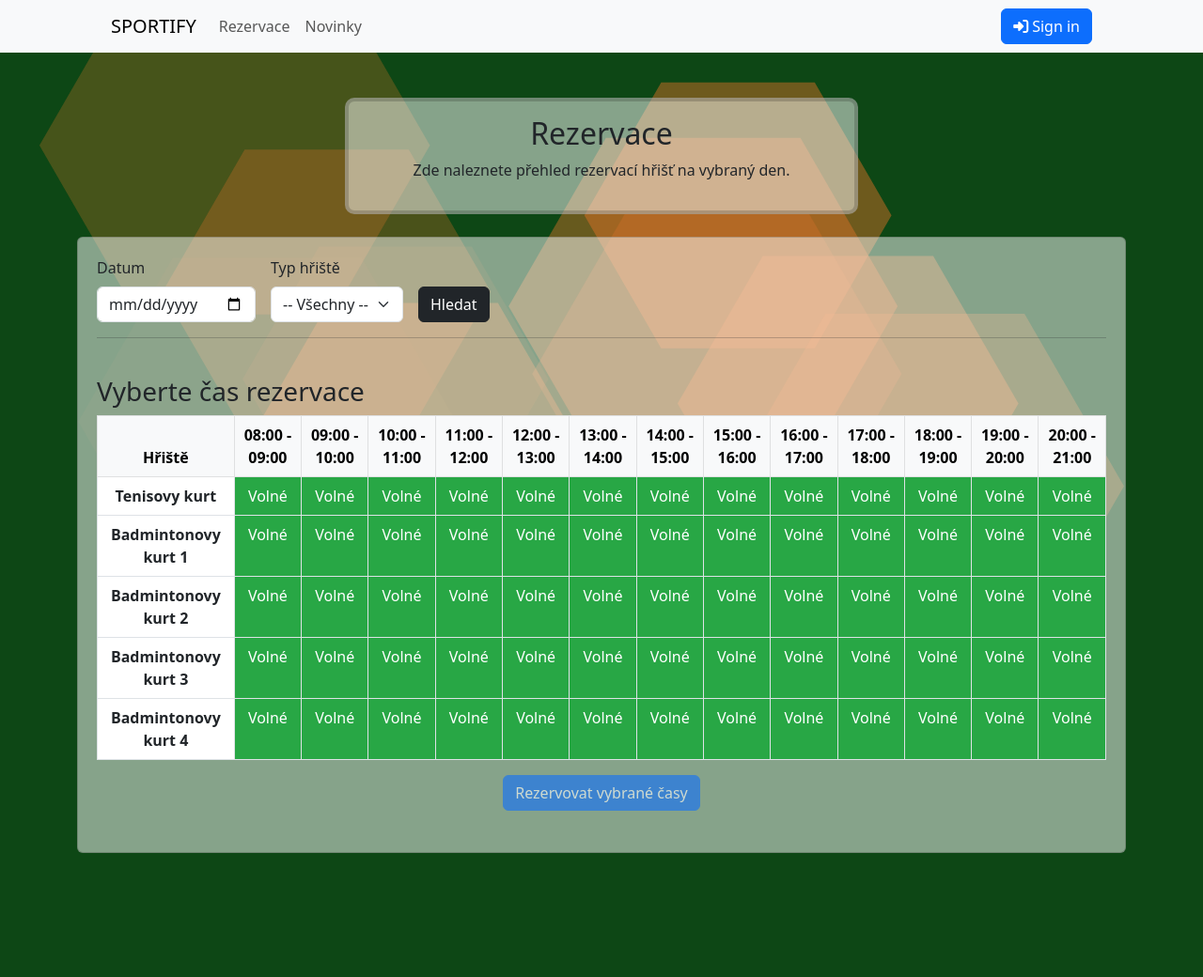
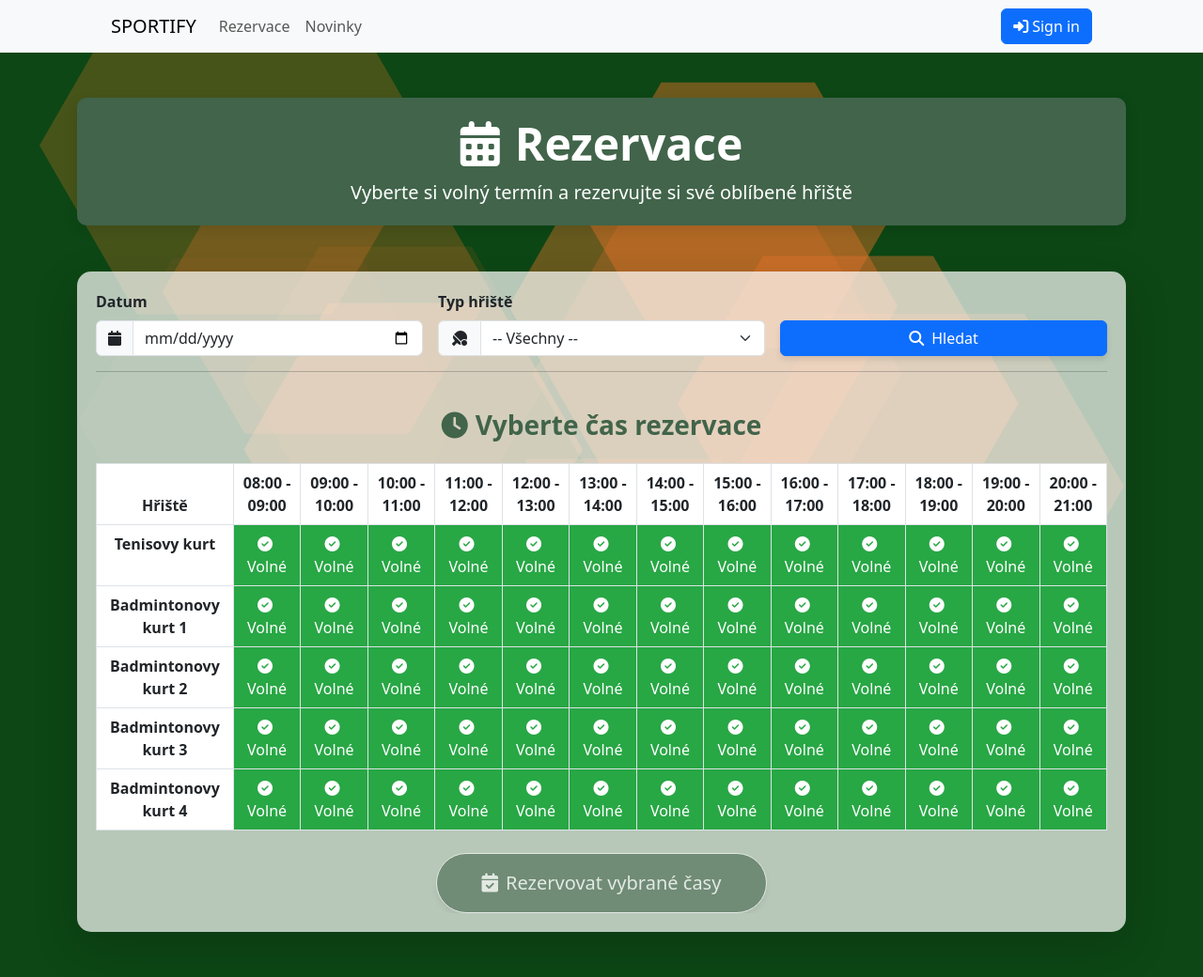
Before and after one commit to TheTorius/VPSI, a Django app: page /hriste/ in a window 1280 px wide. Shown: the whole page at 94% size. Before the commit the page ends 908 px from the top, so only its background shows below. Run offline with Django 5.2, Linux system fonts and the light colour scheme; data comes from the database, SQL or seed files in the repository.

Commit message:
Enhance styling and layout for reservation and news pages; add hover effects and improved header designs for better user experience.

```diff
--- a/Projekt/templates/rezervace/hriste.html
+++ b/Projekt/templates/rezervace/hriste.html
@@ -34,33 +34,54 @@
     opacity: 0.6;
     cursor: not-allowed;
   }
+
+  .card {
+    transition: all 0.3s ease;
+  }
+
+  .card:hover {
+    transform: translateY(-5px);
+    box-shadow: 0 15px 30px rgba(0, 0, 0, 0.1);
+  }
+
+  .section-header {
+    background-color: #41644A;
+    color: white;
+    border-radius: 10px;
+    padding: 20px;
+    box-shadow: 0 5px 15px rgba(0, 0, 0, 0.1);
+    margin-bottom: 25px;
+    text-align: center;
+  }
 </style>
 
 <div class="container my-5">
-    <!-- Hlavička stránky -->
-    <div class="row">
-      <div class="col-sm-3"></div>
-      <div class="col-sm-6">
-        <div class="card text-center" style="padding: 15px; border-width: 4px;
-             border-radius: 10px; background: rgba(255, 255, 255, 0.5)">
-          <h2>Rezervace</h2>
-          <p>Zde naleznete přehled rezervací hřišť na vybraný den.</p>
+    <!-- Hlavička stránky s fancy designem -->
+    <div class="row mb-4">
+      <div class="col-12">
+        <div class="section-header">
+          <h1 class="display-5 fw-bold mb-2"><i class="fas fa-calendar-alt me-3"></i>Rezervace</h1>
+          <p class="lead mb-0">Vyberte si volný termín a rezervujte si své oblíbené hřiště</p>
         </div>
       </div>
-      <div class="col-sm-3"></div>
     </div>
 
     <!-- Formulář pro filtrování (datum + typ hřiště) -->
     <div class="row mt-4 mb-4">
       <div class="col-sm-12">
-        <div class="card" style="padding: 20px; background: rgba(255, 255, 255, 0.5);">
+        <div class="card border-0 shadow-lg" style="padding: 20px; background: rgba(255, 255, 255, 0.7); border-radius: 15px;">
           <form method="GET" class="row g-3">
-            <div class="col-auto">
-              <label for="datum" class="form-label">Datum</label>
+            <div class="col-md-4">
+              <label for="datum" class="form-label fw-bold">Datum</label>
+              <div class="input-group">
+                <span class="input-group-text"><i class="fas fa-calendar"></i></span>
                 <input type="date" name="datum" id="datum" value="{{ vybrane_datum|date:'Y-m-d' }}" class="form-control" />
               </div>
-            <div class="col-auto">
-              <label for="typ_hriste" class="form-label">Typ hřiště</label>
+            </div>
+            <div class="col-md-4">
+              <label for="typ_hriste" class="form-label fw-bold">Typ hřiště</label>
+              <div class="input-group">
+                <span class="input-group-text"><i class="fas fa-table-tennis"></i></span>
                 <select name="typ_hriste" id="typ_hriste" class="form-select">
                   <option value="">-- Všechny --</option>
                   {% for typ in hriste_typy %}
@@ -68,8 +89,11 @@
                   {% endfor %}
                 </select>
               </div>
-            <div class="col-auto align-self-end">
-              <button type="submit" class="btn btn-dark">Hledat</button>
+            </div>
+            <div class="col-md-4 align-self-end">
+              <button type="submit" class="btn btn-primary w-100" style="box-shadow: 0 4px 6px rgba(0,0,0,0.1);">
+                <i class="fas fa-search me-2"></i>Hledat
+              </button>
             </div>
           </form>
 
@@ -78,12 +102,12 @@
               <hr class="hr">
             </div>
           </div>
-          <div class="row mt-4 mb-4">
+          <div class="row mt-4">
             <div class="col-sm-12">
-              <h3>Vyberte čas rezervace</h3>
+              <h3 class="mb-4 fw-bold text-center" style="color: #41644A;"><i class="fas fa-clock me-2"></i>Vyberte čas rezervace</h3>
               <div class="table-responsive">
                 <table class="table table-bordered text-center" id="reservation-table">
-                  <thead class="table-light">
+                  <thead style="background-color: #41644A; color: white;">
                     <tr>
                       <th scope="col">Hřiště</th>
                       {% for hour in hours %}
@@ -103,9 +127,9 @@
                             {% if hour.start in court.reserved_hours %}data-reserved="true"{% endif %}
                           >
                             {% if hour.start in court.reserved_hours %}
-                              Obsazeno
+                              <i class="fas fa-times-circle me-1"></i>Obsazeno
                             {% else %}
-                              Volné
+                              <i class="fas fa-check-circle me-1"></i>Volné
                             {% endif %}
                           </td>
                         {% endfor %}
@@ -113,14 +137,18 @@
                     {% empty %}
                       <tr>
                         <td colspan="{{ hours|length|add:1 }}" class="text-center">
-                          Žádná hřiště nenalezena.
+                          <i class="fas fa-exclamation-circle me-2"></i>Žádná hřiště nenalezena.
                         </td>
                       </tr>
                     {% endfor %}
                   </tbody>
                 </table>
-                <div class="text-center mt-3">
-                  <button type="button" class="btn btn-primary" id="submit-reservations" disabled>Rezervovat vybrané časy</button>
+                <div class="text-center mt-4">
+                  <button type="button" class="btn btn-lg py-3 px-5"
+                          id="submit-reservations" disabled
+                          style="background-color: #41644A; color: white; border-radius: 50px; box-shadow: 0 4px 6px rgba(0,0,0,0.1);">
+                    <i class="fas fa-calendar-check me-2"></i>Rezervovat vybrané časy
+                  </button>
                 </div>
               </div>
             </div>
@@ -151,8 +179,10 @@
 
           if (this.classList.contains('selected')) {
             selectedSlots.push(slotKey);
+            this.innerHTML = '<i class="fas fa-shopping-cart me-1"></i>Vybráno';
           } else {
             selectedSlots = selectedSlots.filter(item => item !== slotKey);
+            this.innerHTML = '<i class="fas fa-check-circle me-1"></i>Volné';
           }
 
           // Aktualizace stavu tlačítka
```
Also changed, not shown: Projekt/templates/rezervace/novinky.html (+32 -6 lines). Lines whose indentation alone changed are shown as unchanged.
